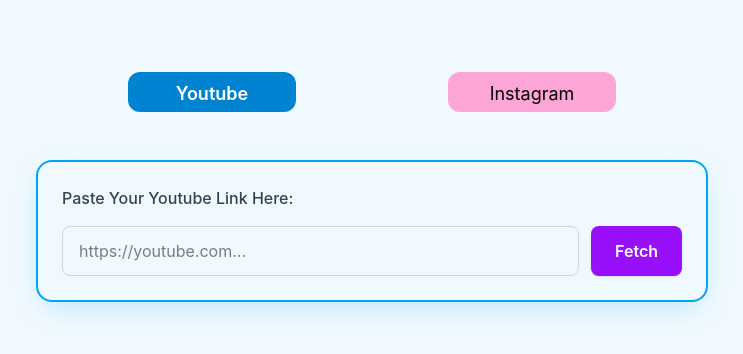
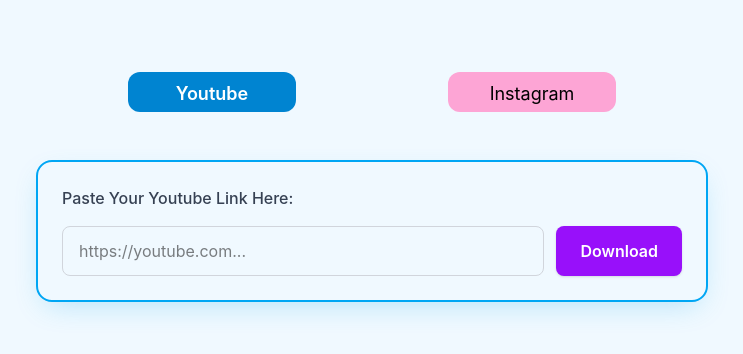
Before and after one commit to vsahil15/Video-Downloader-Through-Url, a React app in the folder frontend/: page / in a window 1280 px wide. Shown: the top 354 px of the page, without its empty margins (268-1011 px from the left). Built offline with nearby package versions, Linux system fonts and the light colour scheme; the HTML template or start-up script is replaced by a standard one.

Commit message:
minor changes have been made in the frontend ui

```diff
--- a/frontend/src/App.jsx
+++ b/frontend/src/App.jsx
@@ -119,7 +119,7 @@
                     disabled={isLoading}
                     className="px-6 py-3 bg-purple-600 text-white font-semibold rounded-lg hover:bg-purple-700 transition-colors shadow-sm disabled:bg-purple-400 disabled:cursor-not-allowed"
                   >
-                    {isLoading ? "Fetching..." : "Fetch"}
+                    {isLoading ? "Downloading..." : "Download"}
                   </button>
                 </div>
 
```
